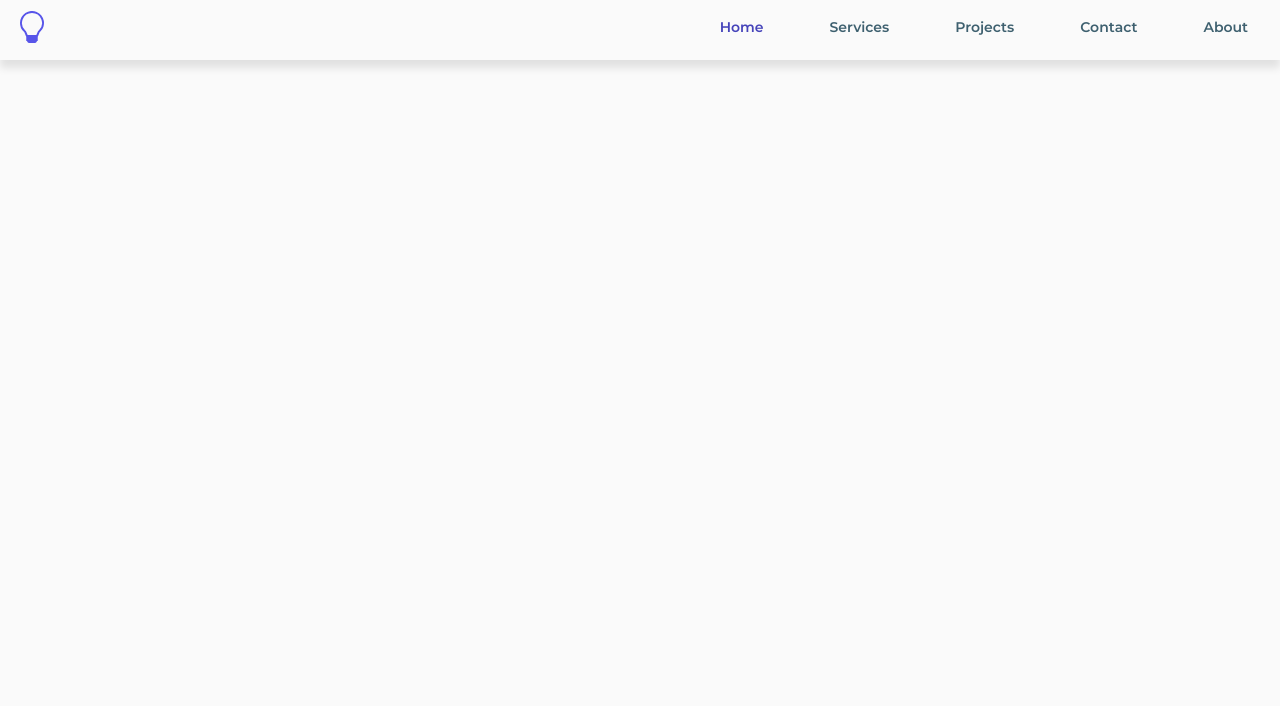
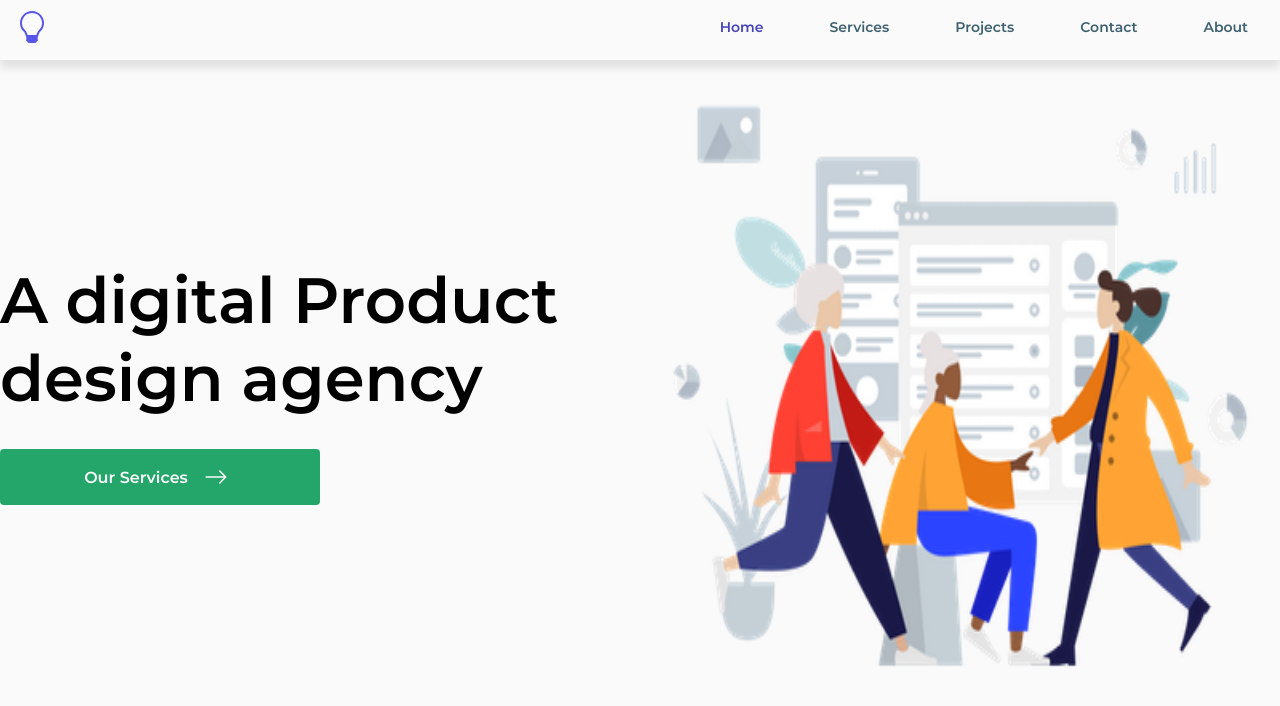
Before and after one commit to jjunior96/omnideia.com, a Next.js app: page / in a window 1280 px wide. Shown: the top 706 px of the page. Built offline with nearby package versions, Linux system fonts and the light colour scheme.

Commit message:
chore: add new components into Home page

```diff
--- a/src/templates/Home/index.tsx
+++ b/src/templates/Home/index.tsx
@@ -1,4 +1,12 @@
+import Image from 'next/image';
+import Link from 'next/link';
+import React from 'react';
+import { BsArrowRight as ArrowRightIcon } from 'react-icons/bs';
+
+import Button from 'components/Button';
+import Container from 'components/Container';
 import Header from 'components/Header';
+import Heading from 'components/Heading';
 
 import * as S from './styles';
 
@@ -6,6 +14,24 @@ const Home = () => {
   return (
     <S.Container>
       <Header />
+
+      <Container>
+        <S.SectionContainer>
+          <S.SectionInfo>
+            <Heading size="huge">A digital Product design agency</Heading>
+
+            <Link href="/services" passHref>
+              <Button as="a" icon={<ArrowRightIcon />} positionIcon="right">
+                Our Services
+              </Button>
+            </Link>
+          </S.SectionInfo>
+
+          <S.SectionImage>
+            <Image src="/img/image-people.png" width="1000" height="1000" />
+          </S.SectionImage>
+        </S.SectionContainer>
+      </Container>
     </S.Container>
   );
 };
--- a/src/templates/Home/styles.ts
+++ b/src/templates/Home/styles.ts
@@ -1,3 +1,33 @@
-import styled from 'styled-components';
+import styled, { css } from 'styled-components';
+
+import * as ButtonStyles from 'components/Button/styles';
 
 export const Container = styled.div``;
+
+export const SectionContainer = styled.section`
+  ${({ theme }) => css`
+    margin-top: ${theme.grid.header};
+
+    display: grid;
+    grid-template-columns: repeat(2, 1fr);
+
+    align-items: center;
+  `}
+`;
+
+export const SectionInfo = styled.div`
+  ${({ theme }) => css`
+    ${ButtonStyles.Container} {
+      width: 50%;
+
+      margin-top: ${theme.spacings.medium};
+    }
+  `};
+`;
+
+export const SectionImage = styled.div`
+  img {
+    width: 100%;
+    height: 100%;
+  }
+`;
```
